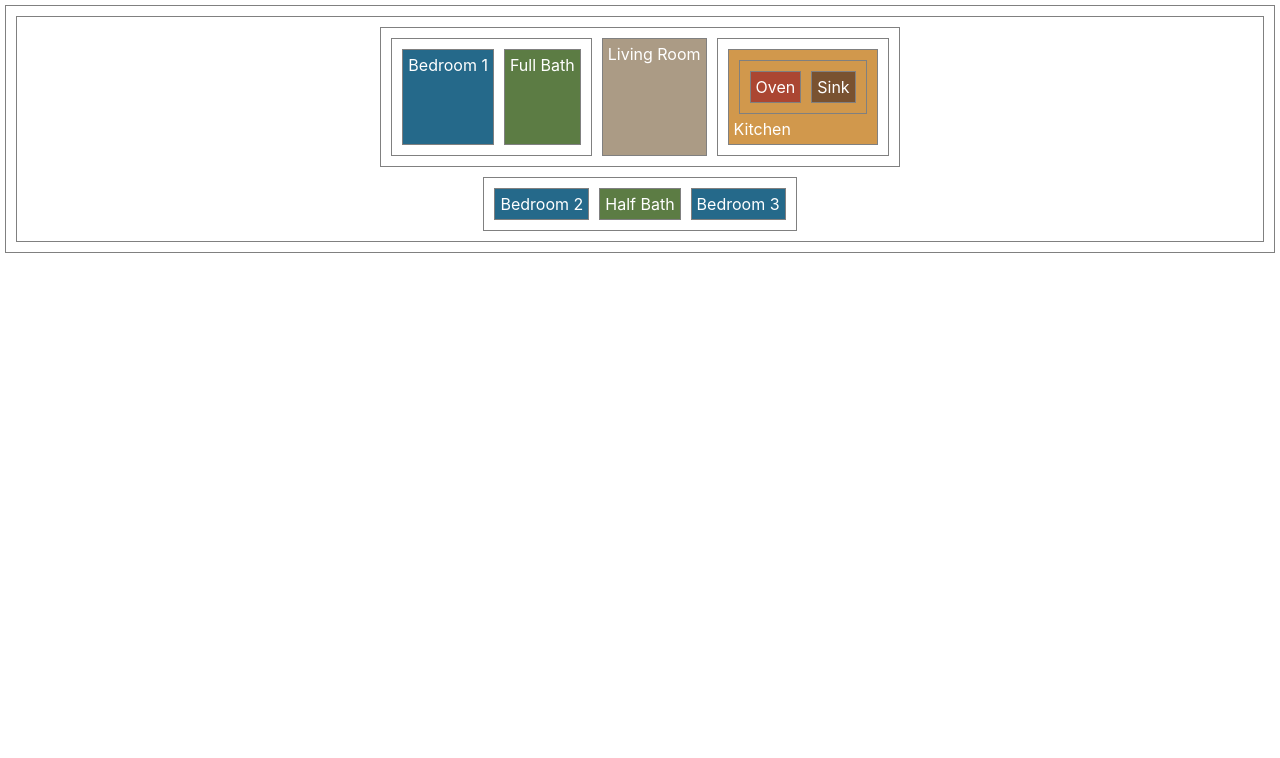
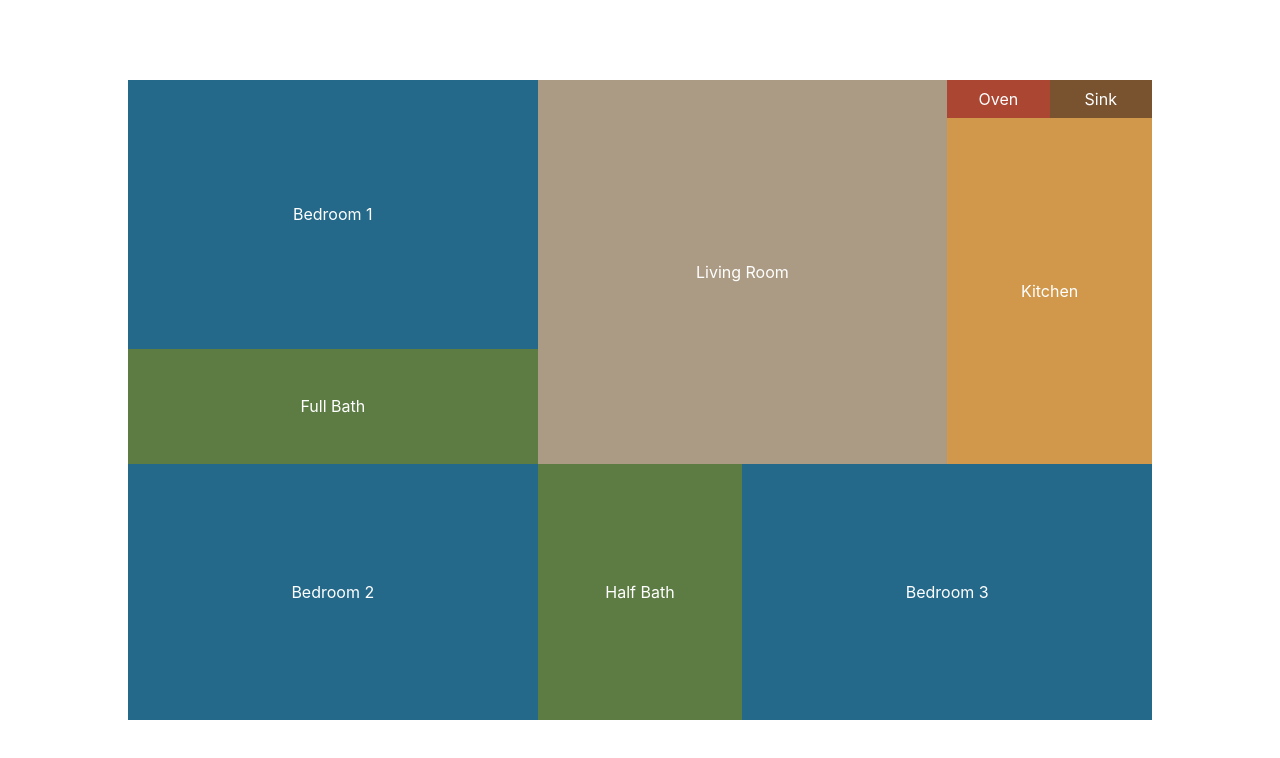
Before and after one commit to jhudson357/floorplan-lab, a React (Create React App) app: page / in a window 1280 px wide. Shown: the top 758 px of the page. Built offline with nearby package versions, Linux system fonts and the light colour scheme.

Commit message:
add additional css styling

```diff
--- a/src/App.css
+++ b/src/App.css
@@ -1,8 +1,15 @@
-div {
-  border: 1px solid grey;
-  margin: 5px;
-  padding: 5px;
+body {
+  display: flex;
+  align-items: center;
+  justify-content: center;
+  min-height: 100vh;
+  margin: 0;
   color: white;
+}
+
+#root {
+  width: 80%;
+  height: 80vh;
 }
 
 .floorplan {
@@ -10,15 +17,45 @@ div {
   justify-content: center;
   align-items: center;
   flex-direction: column;
+  height: 100%;
+}
+
+.bedroom,
+.bath,
+.living,
+.oven,
+.sink,
+.kitchen {
+  align-items: center;
+  justify-content: center;
+  display: flex;
 }
 
 .upper-half,
 .lower-half {
   display: flex;
+  justify-content: center;
+  width: 100%;
+}
+
+.upper-half {
+  height: 60%;
+}
+
+.lower-half {
+  height: 40%;
 }
 
 .upper-left {
   display: flex;
+  flex-direction: column;
+  width: 40%;
+}
+
+.upper-right {
+  width: 20%;
+  height: 100%;
+  background-color: rgb(209	152	76);
 }
 
 .bedroom {
@@ -27,10 +64,12 @@ div {
 
 .kitchen {
   background-color: rgb(209	152	76);
+  height: 90%;
 }
 
 .oven-sink {
   display: flex;
+  height: 10%;
 }
 
 .oven {
@@ -47,4 +86,29 @@ div {
 
 .living {
   background-color: rgb(171	155	133);
+  width: 40%;
 }
+
+.upper-left > .bath {
+  height: 30%;
+}
+
+.upper-left > .bedroom {
+  height: 70%;
+}
+
+.upper-right > div {
+  height: 100%;
+}
+
+.lower-half > .bedroom {
+  width: 40%;
+}
+
+.lower-half > .bath {
+  width: 20%;
+}
+
+.oven-sink > div{
+  width: 50%;
+}
--- a/src/Kitchen.jsx
+++ b/src/Kitchen.jsx
@@ -3,12 +3,15 @@ import Oven from "./Oven";
 
 const Kitchen = (props) => {
   return (
-    <div className="kitchen">
+    <div>
       <div className="oven-sink">
-        <Oven />
-        <Sink />
+          <Oven />
+          <Sink />
+
       </div>
-      Kitchen
+      <div className="kitchen">
+        Kitchen
+      </div>
     </ div>
   );
 }
```
